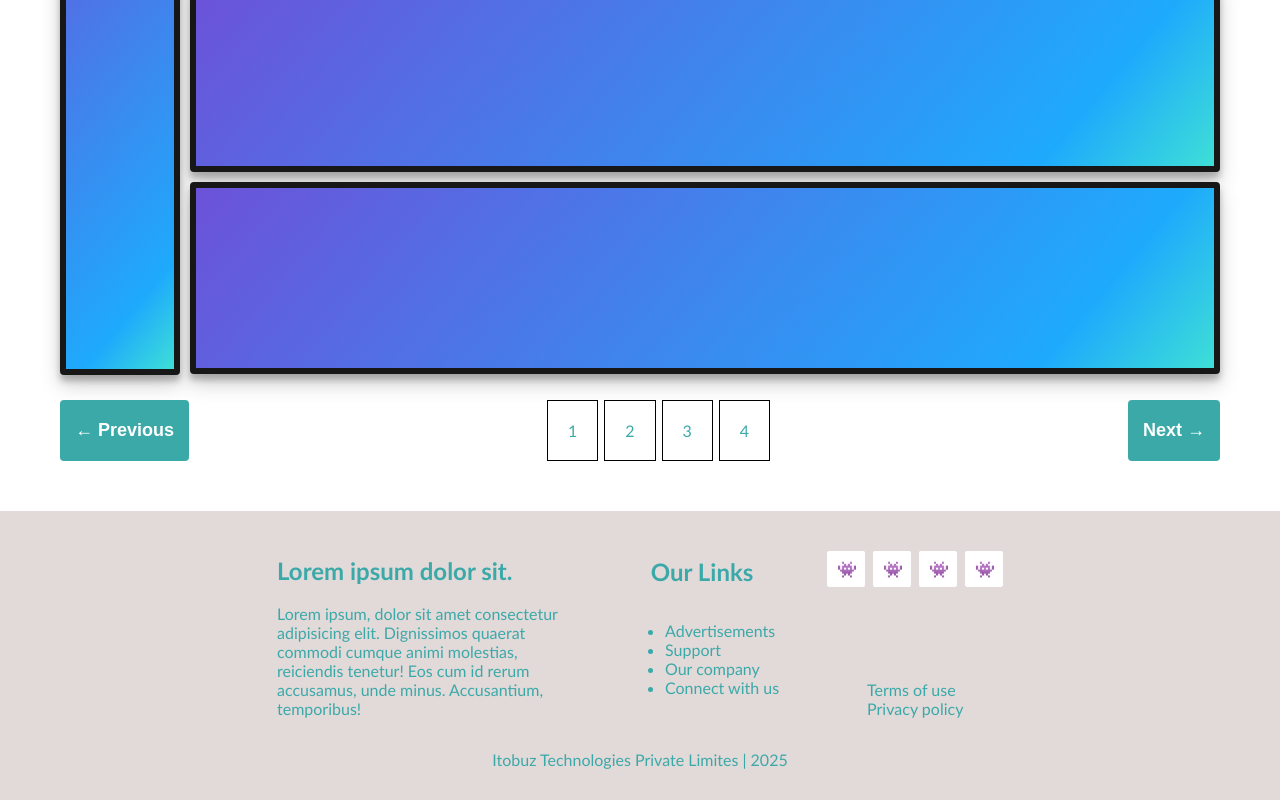
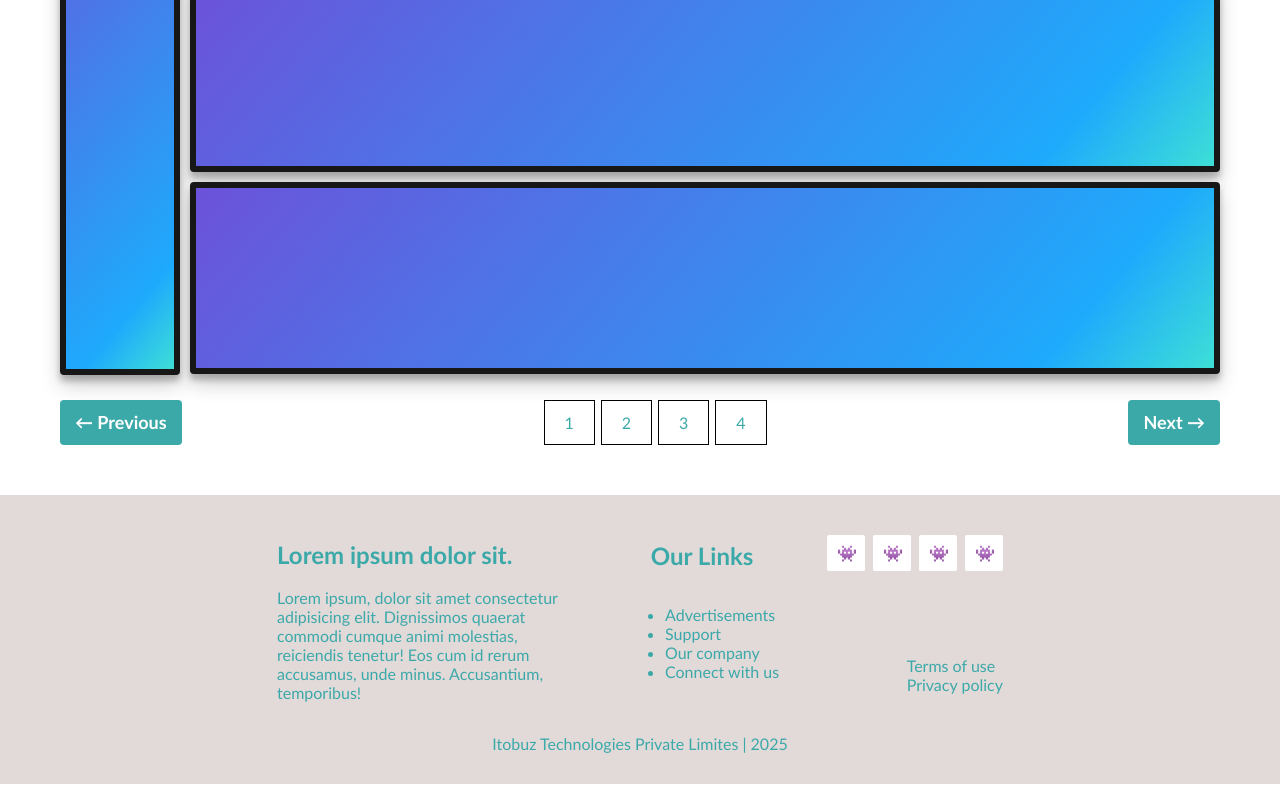
Before and after one commit to abhinaba-dotcom/First-website, a website: page index.html in a window 1280 px wide. Shown: the part 640-1440 px from the top of the page. Drawn offline with Linux system fonts and the light colour scheme.

Commit message:
Second commit

```diff
--- a/styles/scss/index.scss
+++ b/styles/scss/index.scss
@@ -1,14 +1,25 @@
 @mixin set-grid-area($class-name) {
   grid-area: $class-name;
 }
+@mixin content-center-flex() {
+  display: flex;
+  justify-content: center;
+  align-items: center;
+}
+$base-font: "Trebuchet MS", sans-serif;
+$base-color: rgb(60, 169, 169);
+$gradient-color: linear-gradient(130deg, #6c52d9 0%, #1eaafc 85%, #3edfd7 100%);
 body {
   margin: 0;
   padding: 0;
-  font-family: "Trebuchet MS", sans-serif;
-  color: rgb(60, 169, 169);
+  font-family: $base-font;
+  color: $base-color;
 }
 header {
   nav {
+    h1{
+      cursor: pointer;
+    }
     display: flex;
     justify-content: space-between;
     padding: 0px 60px 0px 60px;
@@ -18,6 +29,7 @@ header {
       gap: 12px;
       li {
         list-style: none;
+        cursor: pointer;
       }
     }
   }
@@ -46,6 +58,7 @@ header {
         padding: 8px 10px 8px 10px;
         background-color: green;
         color: white;
+        cursor: pointer;
       }
     }
   }
@@ -61,26 +74,27 @@ main {
     justify-content: space-between;
   }
   .videos-bottom {
+    height: 45px;
     justify-content: space-between;
     margin-top: 25px;
     display: flex;
     button {
+      all: unset;
       padding: 0px 15px 0px 15px;
       border-radius: 4px;
       border: none;
-      background-color: rgb(60, 169, 169);
+      background-color: $base-color;
       font-weight: 800;
       font-size: large;
       color: white;
+      cursor: pointer;
     }
     .boxes {
       display: flex;
       gap: 6px;
       .box {
         padding: 20px;
-        display: flex;
-        align-items: center;
-        justify-content: center;
+        @include content-center-flex;
         border: 1px solid black;
       }
     }
@@ -106,12 +120,7 @@ main {
     .item {
       height: 180px;
       background-color: #1eaafc;
-      background-image: linear-gradient(
-        130deg,
-        #6c52d9 0%,
-        #1eaafc 85%,
-        #3edfd7 100%
-      );
+      background-image: $gradient-color;
       box-shadow: 0 10px 20px rgba(0, 0, 0, 0.19), 0 6px 6px rgba(0, 0, 0, 0.23);
       color: #fff;
       border-radius: 4px;
@@ -147,27 +156,30 @@ footer {
       justify-content: center;
       align-items: center;
     }
-    .footer-container-right{
+    .footer-container-right {
       display: flex;
       flex-direction: column;
       justify-content: space-between;
       margin-top: 35px;
-        .footer-icon-box{
+      .footer-icon-box {
         display: flex;
         gap: 8px;
-            .footer-icon{
+        .footer-icon {
           background-color: white;
           border-radius: 2px;
           padding: 8px;
           display: flex;
           justify-content: center;
           padding-left: 10px;
+          cursor: pointer;
         }
-
       }
-        .footer-container-right-bottombox{
-            ul{
-                li{
+      .footer-container-right-bottombox {
+        display: flex;
+        justify-content: flex-end;
+        padding-bottom: 8px;
+        ul {
+          li {
             list-style: none;
           }
         }
```
Also changed, not shown: index.html (line endings or trailing spaces), styles/css/index.css, 1 other file. Lines whose indentation alone changed are shown as unchanged.
